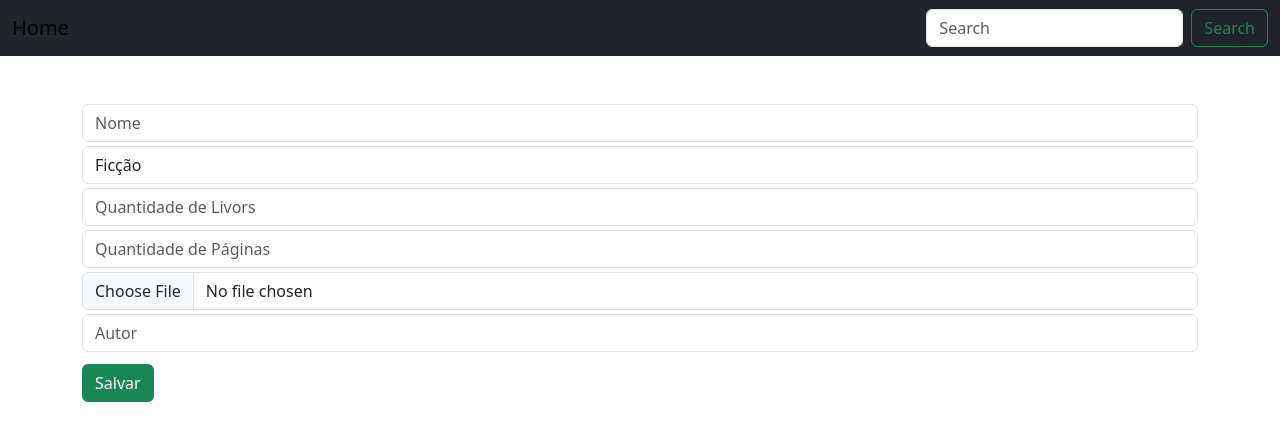
After one commit to LucasPereiraCoelho/Sistema-de-Biblioteca, a Django app: page /add-book/ in a window 1280 px wide. The commit adds this page. Shown: the top 441 px of the page. Run offline with Django 4.2, Linux system fonts and the light colour scheme; data comes from the database, SQL or seed files in the repository; both versions use the stored data as it was after the commit.

```diff
--- a/biblioteca/models.py
+++ b/biblioteca/models.py
@@ -19,6 +19,7 @@ class Books(models.Model):
     qtd_pages = models.IntegerField()
     cover = models.ImageField(blank=False)
     author = models.CharField(max_length=255)
+    in_stock = models.BooleanField(default=False)
 
     def __str__(self):
         return self.name
--- /dev/null
+++ b/biblioteca/templates/pages/add_book.html
@@ -0,0 +1,41 @@
+<!DOCTYPE html>
+<html lang="en">
+<head>
+    <meta charset="UTF-8">
+    <meta http-equiv="X-UA-Compatible" content="IE=edge">
+    <meta name="viewport" content="width=device-width, initial-scale=1.0">
+    <link rel="stylesheet" href="	https://cdn.jsdelivr.net/npm/bootstrap@5.3.2/dist/css/bootstrap.min.css">
+    <title>Document</title>
+</head>
+<body>
+  <nav class="navbar navbar-expand-lg bg-dark">
+    <div class="container-fluid">
+      <a class="navbar-brand" href="{% url 'home' %}">Home</a>
+      <button class="navbar-toggler" type="button" data-bs-toggle="collapse" data-bs-target="#navbarTogglerDemo02" aria-controls="navbarTogglerDemo02" aria-expanded="false" aria-label="Toggle navigation">
+        <span class="navbar-toggler-icon"></span>
+      </button>
+
+        <form class="d-flex" role="search">
+          <input class="form-control me-2" type="search" placeholder="Search" aria-label="Search">
+          <button class="btn btn-outline-success" type="submit">Search</button>
+        </form>
+
+    </div>
+  </nav>
+
+    <form method="POST" enctype="multipart/form-data" class="container mt-5"> {% csrf_token %}
+        <input class= "form-control my-1" type="text" name="name" placeholder="Nome">
+        <select class= "form-control my-1" name="gender" id="">
+            {% for gender in genders%}
+            <option value="{{gender.id}}">{{ gender.name }}</option>
+            {% endfor %}
+        </select>
+        <input class= "form-control my-1" type="text" name="qtd_books" placeholder="Quantidade de Livors">
+        <input class= "form-control my-1" type="text" name="qtd_pages" placeholder="Quantidade de Páginas">
+        <input class= "form-control my-1" type="file" name="cover" placeholder="Imagem">
+        <input class= "form-control my-1" type="text" name="author" placeholder="Autor">
+        <button type="submit" class="btn btn-success mt-2">Salvar</button>
+    </form>
+
+</body>
+</html>
--- a/biblioteca/templates/pages/book_detail.html
+++ b/biblioteca/templates/pages/book_detail.html
@@ -57,8 +57,8 @@
           </tbody>
         </table>
 
-        <a class="btn btn-danger" role="button">Remover Produto</a>
-        <a class="btn btn-success" role="button">Vender Unidade</a>
+        <a class="btn btn-danger" href="{% url 'delete-book' book.id %}" role="button">Remover Livro</a>
+        <a class="btn btn-success" href="{% url 'rent-book' book.id %}"role="button">Alugar Livro</a>
         <!-- Fazer lógica dos botões acima. -->
       </div>
 
--- a/biblioteca/urls.py
+++ b/biblioteca/urls.py
@@ -3,6 +3,11 @@ from . import views
 
 urlpatterns = [
     path('', views.index, name='home'),
-    path('book-detail/<int:id>/', views.book_detail, name='book-detail')
+    path('book-detail/<int:id>/', views.book_detail, name='book-detail'),
+    path('delete-book/<int:id>/', views.delete_book, name='delete-book'),
+    path('rent-book/<int:id>/', views.rent_book, name='rent-book'),
+    path('stockless/', views.stockless, name='stockless'),
+    path('add-book/', views.add_book, name='add-book')
+
 
 ]
--- a/biblioteca/views.py
+++ b/biblioteca/views.py
@@ -7,7 +7,7 @@ from django.contrib.auth.decorators import login_required
 @login_required(redirect_field_name='login')
 def index(request):
 
-    books = Books.objects.all()
+    books = Books.objects.filter(in_stock=True)
     # for produto in produtos:
     #     print(f'produto.name + produto.price')
 
@@ -16,3 +16,44 @@ def index(request):
 def book_detail(request, id):
     book = Books.objects.get(id=id)
     return render(request, 'pages/book_detail.html', {'book':book})
+
+def add_book(request):
+
+    if request.method == 'POST':
+        name = request.POST.get('name')
+        gender = request.POST.get('gender')
+        qtd_books = request.FILES.get('qtd_books')
+        qtd_pages = request.FILES.get('qtd_pages')
+        cover = request.POST.get('cover')
+        author = request.POST.get('author')
+        in_stock = True
+
+        Books.objects.create(
+            name=name, gender_id=gender, qtd_books=qtd_books, qtd_pages=qtd_pages,
+            cover=cover, author=author, in_stock=in_stock
+        )
+
+        return redirect('home')
+
+    else:
+        genders = Genders.objects.all()
+        return render(request, 'pages/add_book.html', {'genders':genders})
+
+def delete_book(request, id):
+    book = Books.objects.get(id=id)
+    book.delete()
+    return redirect ('home')
+
+def rent_book(request, id):
+    book = Books.objects.get(id=id)
+    book.qtd_books -= 1
+    if book.qtd_books == 0:
+        book.in_stock = False
+    if book.qtd_books < 0:
+        book.qtd_books = 0
+    book.save()
+    return redirect ('book-detail', id)
+
+def stockless():
+    books = Books.objects.filter(in_stock=False)
+    return render(request, 'pages/index.html', {'books':books})
```
Also changed, not shown: biblioteca/templates/pages/index.html (+7 -4 lines), biblioteca/migrations/0002_alter_books_options_alter_genders_options_and_more.py (added), db.sqlite3, media/WhatsApp_Image_2023-02-08_at_20.33.23.jpeg (added).
